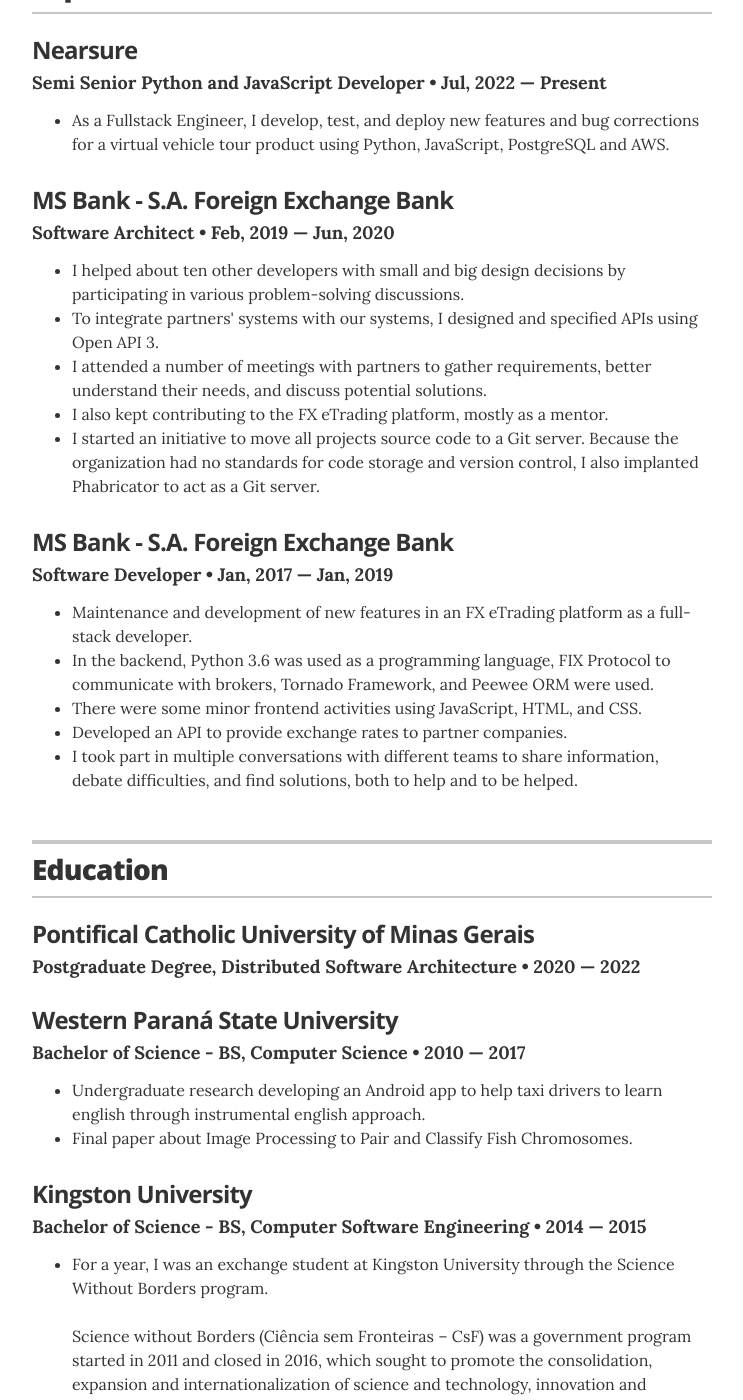
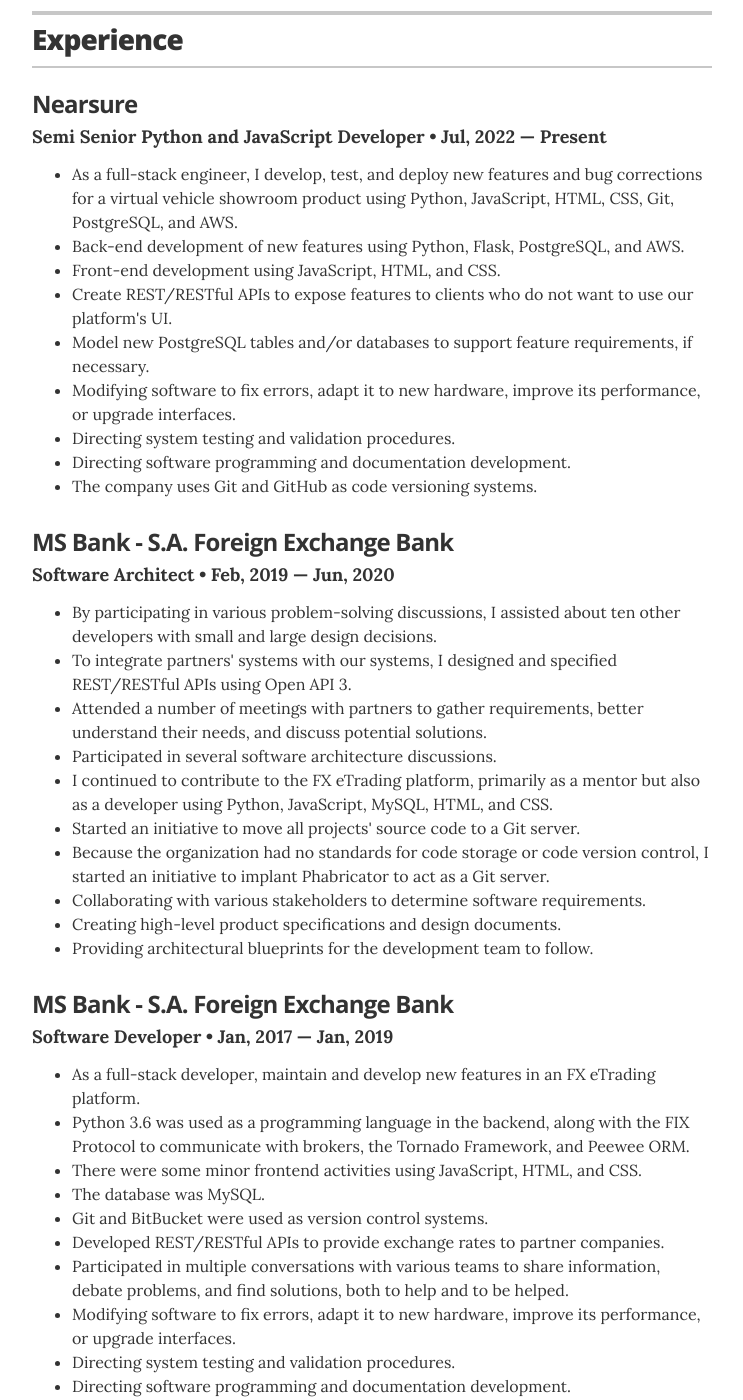
Before and after one commit to eduardomrocha/resume, a Jekyll site: the page built from index.html, in a window 1280 px wide and 1400 px high, scrolled down 428 px. Shown: the whole window, without its empty margins (268-1011 px from the left). Built offline with Jekyll 4.4.1, drawn with Linux system fonts in a browser that asks for light colours; some of the changed text lies outside the part shown.

Commit message:
update description and experience information

```diff
--- a/_config.yml
+++ b/_config.yml
@@ -24,8 +24,10 @@
 resume_header_contact_info: "Foz do Iguaçu, Brasil"
 display_header_contact_info: "true"
 
-resume_header_intro: "<p>BSc in Computer Science and Postgraduate in Distributed
-                      Software Architecture.</p>"
+resume_header_intro: "<p>Experienced software engineer with a BSc in Computer
+                      Science and a postgraduate degree in Distributed Software
+                      Architecture. 6+ years of experience delivering
+                      high-quality software solutions.</p>"
 
 # use "yes" to display the email contact button,
 # "no" to display an "I'm not looking for work" message,
--- a/_data/experience.yml
+++ b/_data/experience.yml
@@ -5,44 +5,75 @@
   position: Semi Senior Python and JavaScript Developer
   duration: Jul, 2022 &mdash; Present
   activities:
-    - activity: As a Fullstack Engineer, I develop, test, and deploy new
-                features and bug corrections for a virtual vehicle tour product
-                using Python, JavaScript, PostgreSQL and AWS.
+    - activity: As a full-stack engineer, I develop, test, and deploy new
+                features and bug corrections for a virtual vehicle showroom
+                product using Python, JavaScript, HTML, CSS, Git, PostgreSQL,
+                and AWS.
+    - activity: Back-end development of new features using Python, Flask,
+                PostgreSQL, and AWS.
+    - activity: Front-end development using JavaScript, HTML, and CSS.
+    - activity: Create REST/RESTful APIs to expose features to clients who do
+                not want to use our platform's UI.
+    - activity: Model new PostgreSQL tables and/or databases to support feature
+                requirements, if necessary.
+    - activity: Modifying software to fix errors, adapt it to new hardware,
+                improve its performance, or upgrade interfaces.
+    - activity: Directing system testing and validation procedures.
+    - activity: Directing software programming and documentation development.
+    - activity: The company uses Git and GitHub as code versioning systems.
 
 # Software Architect
 - company: MS Bank - S.A. Foreign Exchange Bank
   position: Software Architect
   duration: Feb, 2019 &mdash; Jun, 2020
   activities:
-    - activity: I helped about ten other developers with small and big design
-                decisions by participating in various problem-solving
-                discussions.
+    - activity: By participating in various problem-solving discussions, I
+                assisted about ten other developers with small and large design
+                decisions.
     - activity: To integrate partners' systems with our systems, I designed and
-                specified APIs using Open API 3.
-    - activity: I attended a number of meetings with partners to gather
+                specified REST/RESTful APIs using Open API 3.
+    - activity: Attended a number of meetings with partners to gather
                 requirements, better understand their needs, and discuss
                 potential solutions.
-    - activity: I also kept contributing to the FX eTrading platform, mostly as
-                a mentor.
-    - activity: I started an initiative to move all projects source code to a
-                Git server. Because the organization had no standards for code
-                storage and version control, I also implanted Phabricator to act
-                as a Git server.
-
+    - activity: Participated in several software architecture discussions.
+    - activity: I continued to contribute to the FX eTrading platform, primarily
+                as a mentor but also as a developer using Python, JavaScript,
+                MySQL, HTML, and CSS.
+    - activity: Started an initiative to move all projects' source code to a Git
+                server.
+    - activity: Because the organization had no standards for code storage or
+                code version control, I started an initiative to implant
+                Phabricator to act as a Git server.
+    - activity: Collaborating with various stakeholders to determine software
+                requirements.
+    - activity: Creating high-level product specifications and design documents.
+    - activity: Providing architectural blueprints for the development team to
+                follow.
 
 # Software Developer
 - company: MS Bank - S.A. Foreign Exchange Bank
   position: Software Developer
   duration: Jan, 2017 &mdash; Jan, 2019
   activities:
-    - activity: Maintenance and development of new features in an FX eTrading
-                platform as a full-stack developer.
-    - activity: In the backend, Python 3.6 was used as a programming language,
-                FIX Protocol to communicate with brokers, Tornado Framework, and
-                Peewee ORM were used.
+    - activity: As a full-stack developer, maintain and develop new features in
+                an FX eTrading platform.
+    - activity: Python 3.6 was used as a programming language in the backend,
+                along with the FIX Protocol to communicate with brokers, the
+                Tornado Framework, and Peewee ORM.
     - activity: There were some minor frontend activities using JavaScript,
                 HTML, and CSS.
-    - activity: Developed an API to provide exchange rates to partner companies.
-    - activity: I took part in multiple conversations with different teams to
-                share information, debate difficulties, and find solutions, both
-                to help and to be helped.
+    - activity: The database was MySQL.
+    - activity: Git and BitBucket were used as version control systems.
+    - activity: Developed REST/RESTful APIs to provide exchange rates to partner
+                companies.
+    - activity: Participated in multiple conversations with various teams to
+                share information, debate problems, and find solutions, both to
+                help and to be helped.
+    - activity: Modifying software to fix errors, adapt it to new hardware,
+                improve its performance, or upgrade interfaces.
+    - activity: Directing system testing and validation procedures.
+    - activity: Directing software programming and documentation development.
+    - activity: Consulting with departments or customers on project status and
+                proposals.
+    - activity: Working with customers or departments on technical issues,
+                including software system design and maintenance.
```
